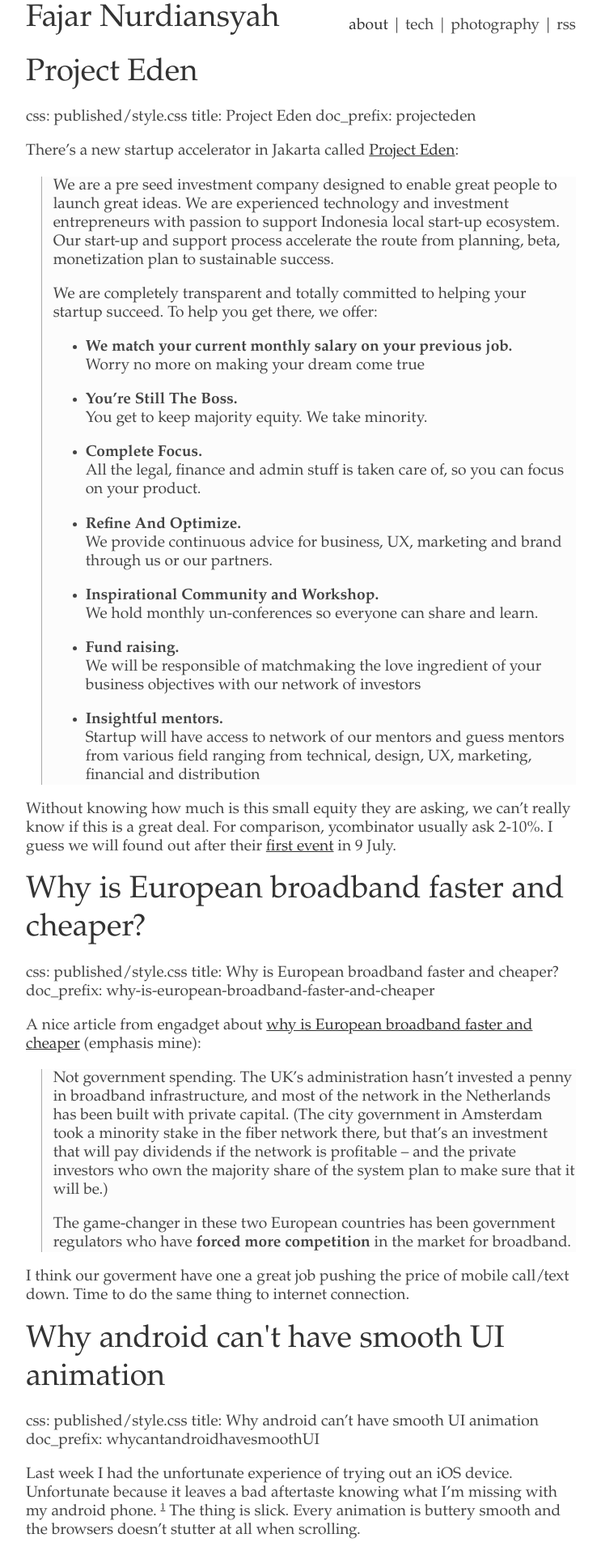
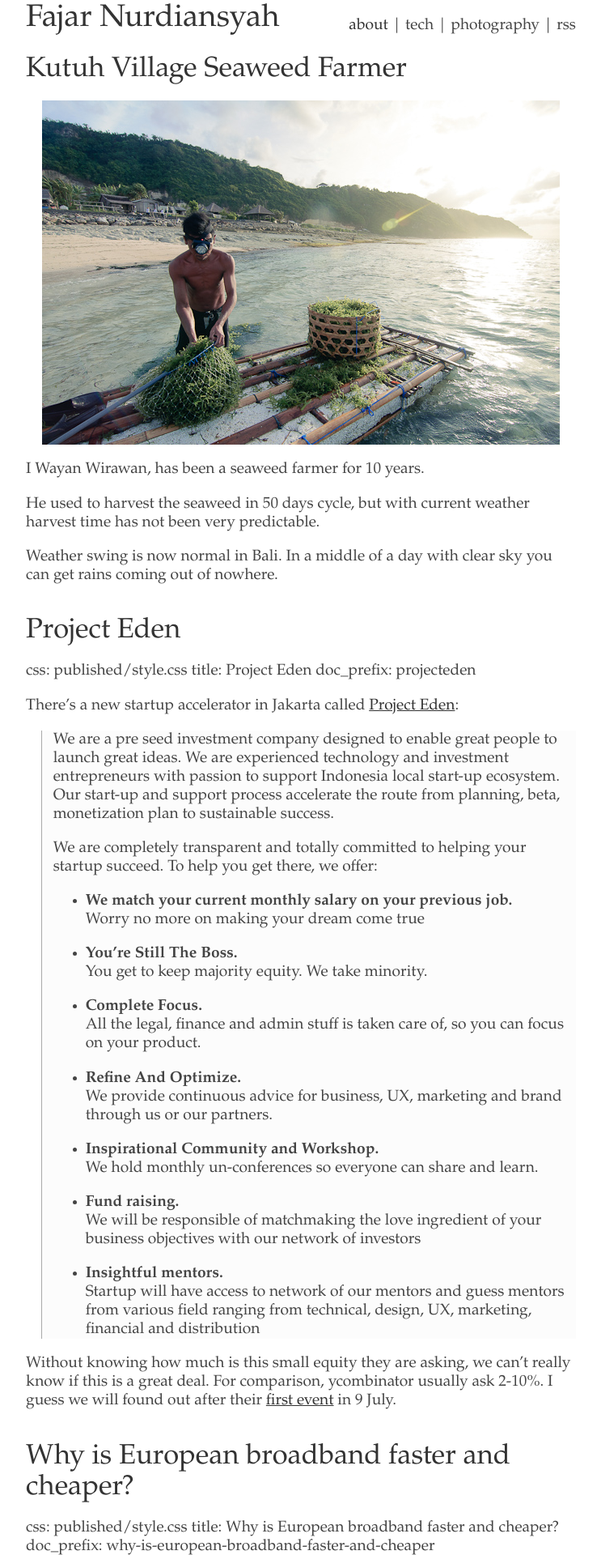
Before and after one commit to fajarnurdiansyah/fajarnurdiansyah.github.com, a Jekyll site: the page built from index.html, in a window 1280 px wide. Shown: the top 1920 px of the page at 81% size, without its empty margins (268-1011 px from the left). Built offline with Jekyll 4.4.1, drawn with Linux system fonts in a browser that asks for light colours; Markdown is read by kramdown in place of the engine named in the settings.

Commit message:
test post using images

```diff
--- /dev/null
+++ b/_posts/2011-07-06-kutuh-village-seaweed-farmer.md
@@ -0,0 +1,11 @@
+---
+layout: post
+title: Kutuh Village Seaweed Farmer
+---
+![morning harvest at kutuh village](/images/DSC_5774.jpg){:title="morning harvest at kutuh village" .shadow640}
+
+I Wayan Wirawan, has been a seaweed farmer for 10 years.
+
+He used to harvest the seaweed in 50 days cycle, but with current weather harvest time has not been very predictable.
+
+Weather swing is now normal in Bali. In a middle of a day with clear sky you can get rains coming out of nowhere.
--- a/css/style.css
+++ b/css/style.css
@@ -44,7 +44,12 @@ div.title {
 }
 
 .posttitle{
-	font-size: 200%;
+	font-size: 180%;
+	line-height: 1.1em;
+}
+
+.postcontent{
+	margin-bottom: 2em;
 }
 
 a:link, .posttitle a:link{
@@ -66,3 +71,14 @@ article a:visited{
    text-decoration: underline;
    color: #444;
 }
+
+#posts img{
+	display: block;
+	margin-left: auto;
+	margin-right: auto;
+}
+
+#posts img.shadow640:before{
+	content: "test ";
+	display: block;
+}
```
Also changed, not shown: images/DSC_5774.jpg (added), images/shadow640.png (added), index.html (line endings or trailing spaces).
